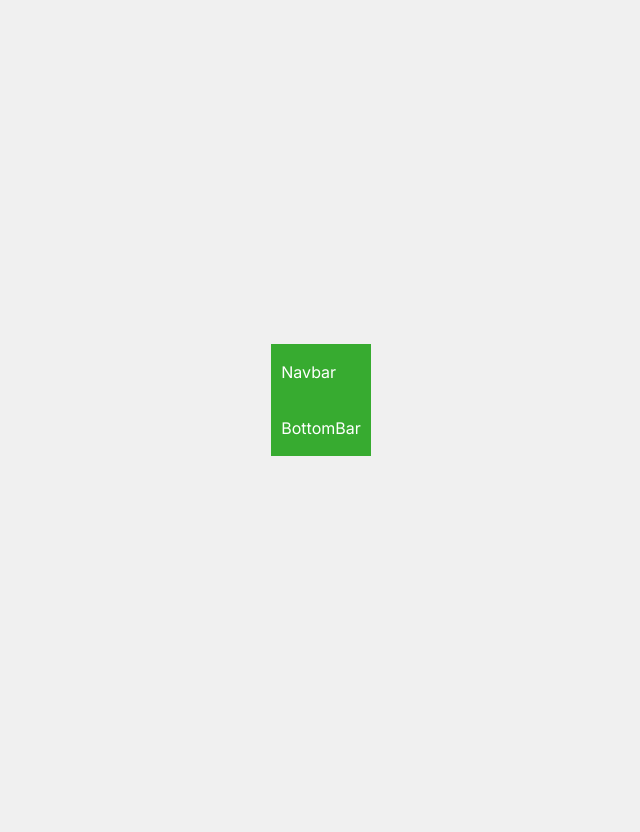
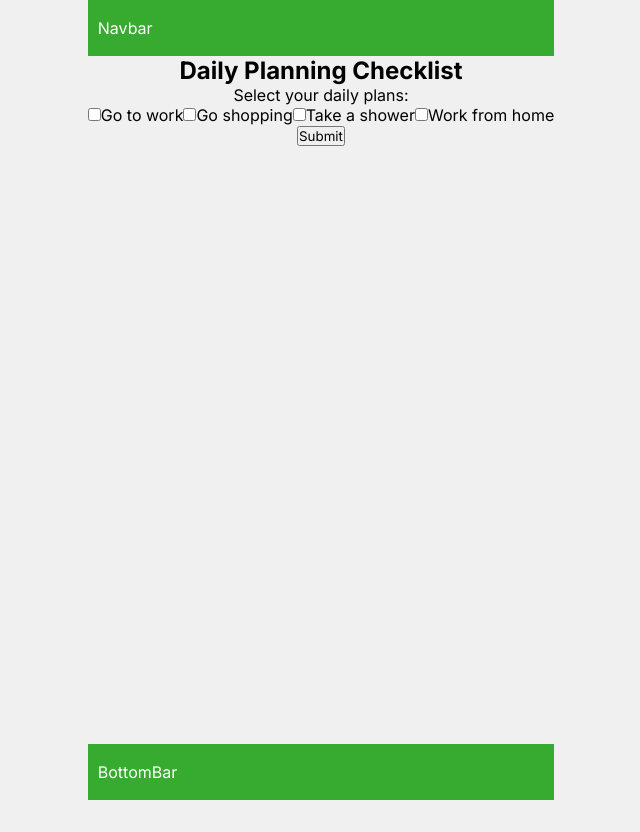
Before and after one commit to siqbal181/GreenMate, a React (Vite) app: page /daily-planning in a window 1280 px wide. Before the commit this address had no page. Shown: the whole page, without its empty margins (319-959 px from the left). Before the commit the page ends 800 px from the top, so only its background shows below. Built offline with nearby package versions, Linux system fonts and the light colour scheme.

Commit message:
page container

```diff
--- a/src/App.jsx
+++ b/src/App.jsx
@@ -1,10 +1,10 @@
 import './App.css';
 import { BrowserRouter, Routes, Route } from 'react-router-dom';
 import { Register } from './pages/Register/Register';
-// import { DailyQuestions } from './components/DailyQuestions/DailyQuestions';
 import Homepage from './pages/Homepage';
 import Navbar from './components/Navbar';
 import BottomBar from './components/BottomBar';
+import { DailyPlanning } from './pages/DailyPlanning/DailyPlanning';
 
 const userData = {
   totalPoints: 100,
@@ -15,11 +15,10 @@ function App() {
   return (
     <>
       <BrowserRouter>
-        {/* <Navbar /> */}
         <Navbar />
         <Routes>
           <Route path='/' element={<Homepage userData={userData} />} />
-
+          <Route path='/daily-planning' element={<DailyPlanning/>} />
           <Route path='/register' element={<Register/>}/>
         </Routes>
         <BottomBar />
--- a/src/index.css
+++ b/src/index.css
@@ -25,11 +25,8 @@
 }
 
 .page-container {
-  display: flex;
-  flex-direction: column;
   width: 100%;
   height: var(--page-height);
-  background-color: var(--green-300);
 }
 
 .flex-container {
--- /dev/null
+++ b/src/pages/DailyPlanning/DailyPlanning.css
@@ -0,0 +1,41 @@
+/* .daily-planning {
+  background-color: #ffffff;
+  padding: 20px;
+  border-radius: 10px;
+  width: 100%;
+  max-width: 400px;
+  box-shadow: 0 0 10px rgba(0, 0, 0, 0.1);
+}
+
+.daily-planning h2 {
+  margin-bottom: 10px;
+}
+
+.daily-planning label {
+  display: block;
+  margin-bottom: 5px;
+}
+
+.daily-planning ul {
+  list-style-type: none;
+  padding-left: 20px;
+}
+
+.daily-planning li {
+  margin-bottom: 5px;
+}
+
+.daily-planning button {
+  background-color: #007bff;
+  color: #ffffff;
+  border: none;
+  padding: 10px 20px;
+  font-size: 1rem;
+  border-radius: 5px;
+  cursor: pointer;
+  transition: background-color 0.3s ease;
+}
+
+.daily-planning button:hover {
+  background-color: #0056b3;
+} */
--- /dev/null
+++ b/src/pages/DailyPlanning/DailyPlanning.jsx
@@ -0,0 +1,80 @@
+import{ useState } from 'react';
+import "./DailyPlanning.css";
+
+const sustainabilityChecklists = {
+  'go to work': ['Walk to work', 'Bring reusable cup for coffee', 'Use public transportation'],
+  'go shopping': ['Use reusable bags', 'Choose locally sourced products', 'Avoid single-use plastics'],
+  'take a shower': ['Shower less than 5 minutes', 'Use eco-friendly shower products', 'Turn off water when not needed'],
+  'work from home': ['Use natural light instead of artificial', 'Minimize paper usage', 'Unplug unused electronics']
+};
+
+const allPlans = [
+  { id: 'go to work', label: 'Go to work' },
+  { id: 'go shopping', label: 'Go shopping' },
+  { id: 'take a shower', label: 'Take a shower' },
+  { id: 'work from home', label: 'Work from home' }
+];
+
+export const DailyPlanning = () => {
+  const [selectedPlans, setSelectedPlans] = useState([]);
+  const [submitted, setSubmitted] = useState(false);
+
+  const handlePlanSelection = (plan) => {
+    if (selectedPlans.includes(plan)) {
+      setSelectedPlans(selectedPlans.filter(item => item !== plan));
+    } else {
+      setSelectedPlans([...selectedPlans, plan]);
+    }
+  };
+
+  const handleSubmit = () => {
+    setSubmitted(true);
+  };
+
+  const renderChecklists = () => {
+    return selectedPlans.map(plan => (
+      <div key={plan}>
+        <h3>{plan}</h3>
+        <ul>
+          {sustainabilityChecklists[plan].map(item => (
+            <li key={item}>{item}</li>
+          ))}
+        </ul>
+      </div>
+    ));
+  };
+
+  const handleCheckboxChange = (event) => {
+    const { id } = event.target;
+    handlePlanSelection(id);
+  };
+
+  return (
+    <div className="page-container daily-planning">
+      {!submitted ? (
+        <div>
+          <h2>Daily Planning Checklist</h2>
+          <p>Select your daily plans:</p>
+          {allPlans.map(plan => (
+            <label key={plan.id}>
+              <input
+                type="checkbox"
+                id={plan.id}
+                checked={selectedPlans.includes(plan.id)}
+                onChange={handleCheckboxChange}
+              />
+              {plan.label}
+            </label>
+          ))}
+          <br />
+          <button onClick={handleSubmit}>Submit</button>
+        </div>
+      ) : (
+        <div>
+          <h2>Sustainability Checklist for Today</h2>
+          {renderChecklists()}
+        </div>
+      )}
+    </div>
+  );
+};
--- a/src/pages/Register/Register.jsx
+++ b/src/pages/Register/Register.jsx
@@ -35,7 +35,7 @@ export const Register = () => {
 
   return (
     <div>
-      <p className='register-title'>Registration Final Step</p>
+      <p className='page-container register-title'>Registration Final Step</p>
     <form>
       <div className="transport-method">
         <p className="transport-question">What are your methods of transport?</p>
```
